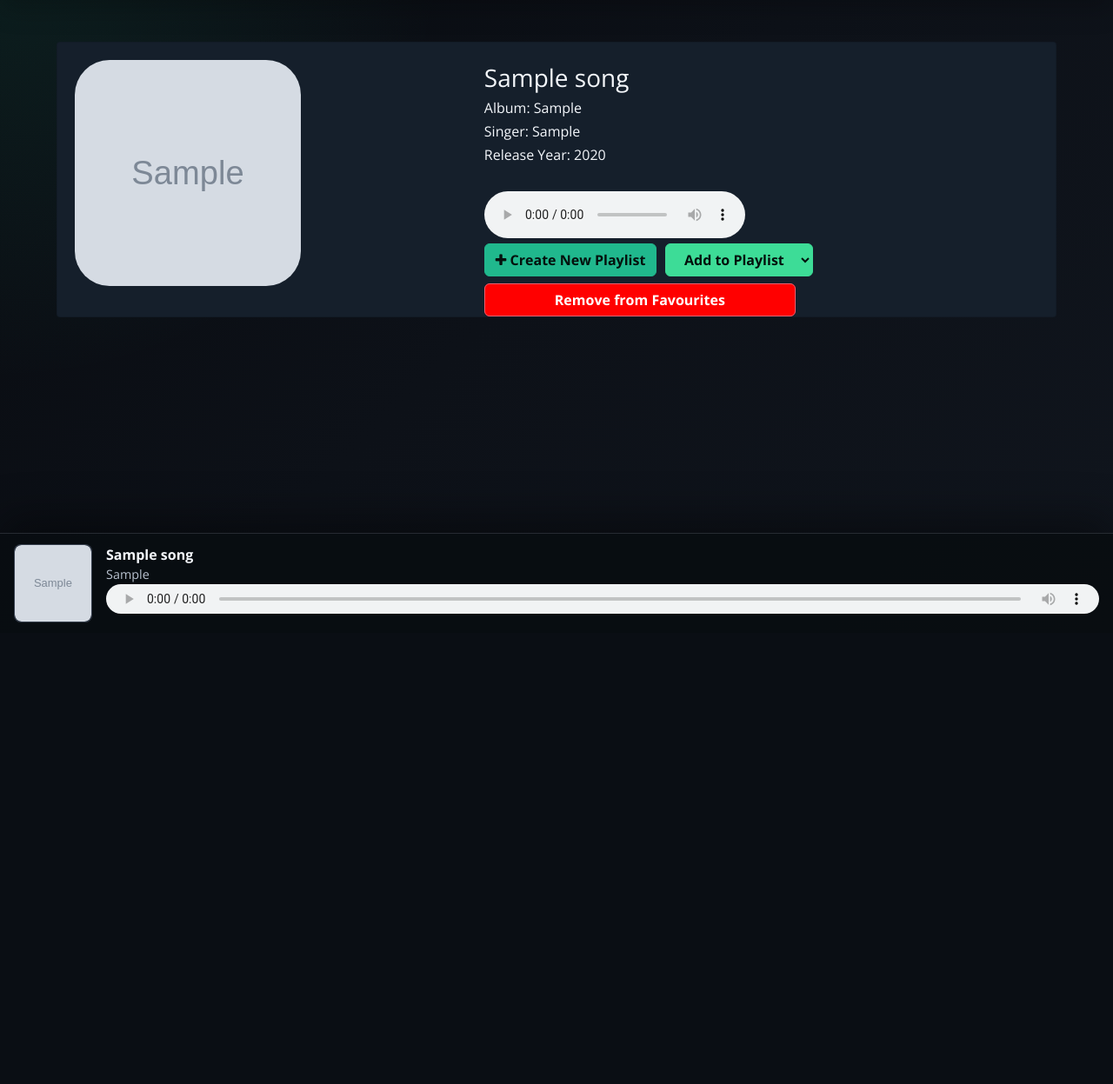
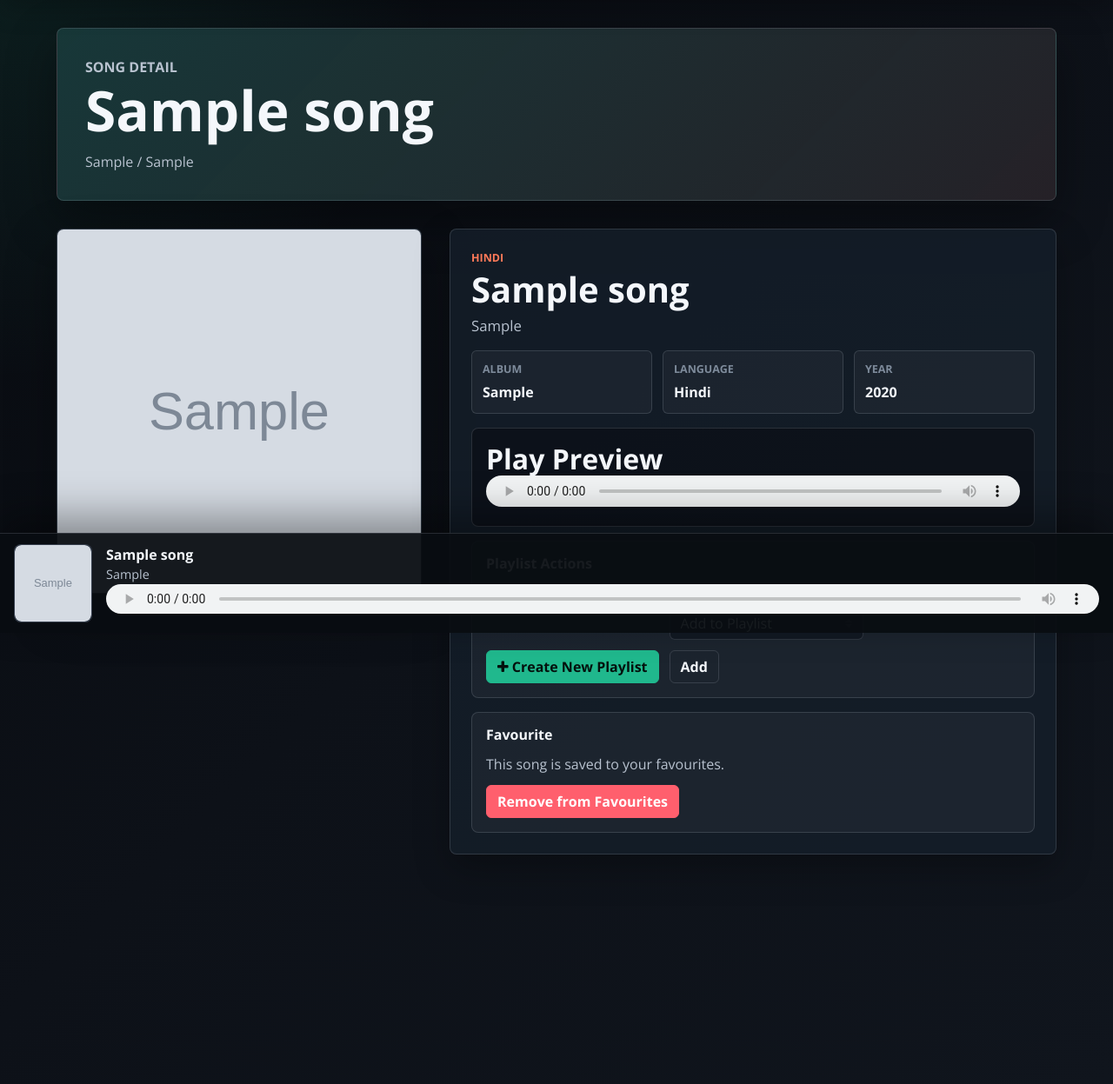
Before and after one commit to shivaydwivedi/DJANGO_MUSIC_PLAYER, a Django app: page /1/ in a window 1280 px wide. Shown: the part 72-1319 px from the top of the page at 87% size. Before the commit the page ends 788 px from the top, so only its background shows below. Run offline with Django 3.2, Linux system fonts and the light colour scheme; a user stored in the database is signed in; tables that the repository leaves empty hold one stand-in row (values such as "Sample post"); grey boxes marked "Sample" are stand-in pictures; some libraries are stand-ins or nearby versions.

Commit message:
feat: redesign song detail experience

```diff
--- a/static/musicapp/css/musicplayer.css
+++ b/static/musicapp/css/musicplayer.css
@@ -577,6 +577,169 @@ hr {
   color: var(--color-text-secondary);
 }
 
+.detail-layout {
+  display: grid;
+  grid-template-columns: minmax(280px, 420px) minmax(0, 1fr);
+  gap: var(--space-6);
+  align-items: start;
+}
+
+.detail-artwork {
+  overflow: hidden;
+  aspect-ratio: 1;
+  background: var(--color-card);
+  border: 1px solid var(--color-border);
+  border-radius: var(--radius-lg);
+  box-shadow: var(--shadow-elevated);
+}
+
+.detail-artwork img {
+  display: block;
+  width: 100%;
+  height: 100%;
+  object-fit: cover;
+}
+
+.detail-artwork-fallback {
+  display: flex;
+  height: 100%;
+  min-height: 280px;
+  align-items: center;
+  justify-content: center;
+  padding: var(--space-5);
+  color: var(--color-text-muted);
+  text-align: center;
+  background:
+    linear-gradient(135deg, rgba(51, 214, 166, 0.14), rgba(255, 122, 89, 0.1)),
+    var(--color-surface-elevated);
+}
+
+.detail-panel {
+  min-width: 0;
+  padding: var(--space-5);
+  background: rgba(21, 31, 43, 0.78);
+  border: 1px solid var(--color-border);
+  border-radius: var(--radius-lg);
+  box-shadow: var(--shadow-card);
+}
+
+.detail-title {
+  margin: 0 0 var(--space-2);
+  overflow-wrap: anywhere;
+  color: var(--color-text);
+  font-size: 2.5rem;
+  font-weight: 800;
+  line-height: 1.08;
+}
+
+.detail-artist {
+  margin: 0 0 var(--space-4);
+  color: var(--color-text-secondary);
+  font-size: 1.05rem;
+}
+
+.metadata-grid {
+  display: grid;
+  grid-template-columns: repeat(auto-fit, minmax(140px, 1fr));
+  gap: var(--space-3);
+  margin: var(--space-4) 0;
+}
+
+.metadata-item {
+  min-width: 0;
+  padding: var(--space-3);
+  background: rgba(244, 247, 251, 0.04);
+  border: 1px solid var(--color-border);
+  border-radius: var(--radius-md);
+}
+
+.metadata-label {
+  display: block;
+  margin-bottom: var(--space-1);
+  color: var(--color-text-muted);
+  font-size: 0.78rem;
+  font-weight: 800;
+  text-transform: uppercase;
+}
+
+.metadata-value {
+  display: block;
+  overflow-wrap: anywhere;
+  color: var(--color-text);
+  font-weight: 700;
+}
+
+.detail-audio {
+  margin: var(--space-4) 0;
+  padding: var(--space-4);
+  background: rgba(8, 11, 16, 0.52);
+  border: 1px solid var(--color-border);
+  border-radius: var(--radius-lg);
+}
+
+.detail-audio audio {
+  width: 100%;
+  height: 36px;
+}
+
+.detail-actions {
+  display: grid;
+  gap: var(--space-4);
+  margin-top: var(--space-4);
+}
+
+.detail-action-card {
+  min-width: 0;
+  padding: var(--space-4);
+  background: rgba(244, 247, 251, 0.04);
+  border: 1px solid var(--color-border);
+  border-radius: var(--radius-lg);
+}
+
+.detail-action-card h2 {
+  margin: 0 0 var(--space-3);
+  color: var(--color-text);
+  font-size: 1rem;
+  font-weight: 800;
+}
+
+.detail-action-row {
+  display: flex;
+  flex-wrap: wrap;
+  gap: var(--space-3);
+  align-items: end;
+}
+
+.detail-action-row .form-field {
+  flex: 1 1 220px;
+}
+
+.detail-action-row .btn {
+  min-height: 38px;
+}
+
+.favourite-status {
+  color: var(--color-text-secondary);
+  margin: 0 0 var(--space-3);
+}
+
+.modal-content {
+  background: var(--color-surface-elevated);
+  color: var(--color-text);
+  border: 1px solid var(--color-border);
+  border-radius: var(--radius-lg);
+}
+
+.modal-header,
+.modal-footer {
+  border-color: var(--color-border);
+}
+
+.close {
+  color: var(--color-text);
+  text-shadow: none;
+}
+
 .hovereffect {
   width: 135px;
   max-width: 100%;
@@ -866,6 +1029,26 @@ body .player audio {
     overflow-x: auto;
     white-space: nowrap;
   }
+
+  .detail-layout {
+    grid-template-columns: 1fr;
+    gap: var(--space-4);
+  }
+
+  .detail-title {
+    font-size: 2rem;
+  }
+
+  .detail-panel,
+  .detail-action-card {
+    padding: var(--space-4);
+  }
+
+  .detail-action-row .btn,
+  .detail-action-row .form-field,
+  .detail-actions .btn {
+    width: 100%;
+  }
 }
 
 @media (prefers-reduced-motion: reduce) {
--- a/templates/musicapp/detail.html
+++ b/templates/musicapp/detail.html
@@ -1,168 +1,142 @@
 {% extends 'base.html' %}
 {% load socialaccount %}
 {% block title %} Detail {% endblock title %}
-{% block header %}
-<style>
-    .heart {
-        font-size: 25px;
-        color: red;
-    }
-</style>
-{% endblock header %}
+
 {% block body %}
-<br>
+
 {% if messages %}
-<ul class="messages" style="width: 600px;margin-left:400px">
+<div class="messages">
     {% for message in messages %}
     <div class="alert alert-success">
-        <strong>Success!</strong> {{message}}
+        <strong>Success!</strong> {{ message }}
         <button type="button" class="close" data-dismiss="alert" aria-label="Close">
             <span aria-hidden="true">&times;</span>
         </button>
     </div>
     {% endfor %}
-</ul>
+</div>
 {% endif %}
-<br>
-<div class="container">
-    <div class="card">
-        <div class="container-fliud">
-            <div class="wrapper row">
-                <div class="preview col-md-5">
 
-                    <div class="preview-pic tab-content">
+<div class="app-page">
+    <section class="page-hero page-hero-compact" aria-labelledby="song-detail-title">
+        <div>
+            <p class="section-kicker">Song Detail</p>
+            <h1 id="song-detail-title">{{ songs.name }}</h1>
+            <p>{{ songs.singer }} / {{ songs.album }}</p>
+        </div>
+    </section>
+
+    <section class="detail-layout" aria-label="{{ songs.name }} details">
+        <div class="detail-artwork">
             {% if songs.song_img %}
-                        <div class="tab-pane active"><img src="{{songs.song_img.url}}" height="300" width="300"
-                                style="padding:20px;border-radius: 60px 60px 60px 60px;"></div>
+            <img src="{{ songs.song_img.url }}" alt="{{ songs.name }} cover">
             {% else %}
-                        <div class="tab-pane active" style="padding:20px;">Cover unavailable</div>
+            <div class="detail-artwork-fallback">Cover unavailable</div>
             {% endif %}
         </div>
 
+        <div class="detail-panel">
+            <p class="section-kicker">{{ songs.language }}</p>
+            <h2 class="detail-title">{{ songs.name }}</h2>
+            <p class="detail-artist">{{ songs.singer }}</p>
+
+            <div class="metadata-grid" aria-label="Song metadata">
+                <div class="metadata-item">
+                    <span class="metadata-label">Album</span>
+                    <span class="metadata-value">{{ songs.album }}</span>
                 </div>
-                <div class="details col-md-6">
-                    <br>
-                    <h3 class="product-title">{{songs.name}}</h3>
-                    <h6>Album: {{songs.album}}</h6>
-                    <h6>Singer: {{songs.singer}}</h6>
-                    <h6>Release Year: {{songs.year}}</h6>
-                    <br>
+                <div class="metadata-item">
+                    <span class="metadata-label">Language</span>
+                    <span class="metadata-value">{{ songs.language }}</span>
+                </div>
+                <div class="metadata-item">
+                    <span class="metadata-label">Year</span>
+                    <span class="metadata-value">{{ songs.year }}</span>
+                </div>
+            </div>
+
+            <div class="detail-audio">
+                <h2 class="section-title">Play Preview</h2>
                 {% if songs.song_file %}
-                    <audio controls>
+                <audio controls aria-label="Audio preview for {{ songs.name }}">
                     <source src="{{ songs.song_file.url }}" type="audio/mpeg">
                 </audio>
                 {% else %}
-                    <p>Audio unavailable.</p>
+                <div class="song-card-audio-unavailable">Audio unavailable.</div>
                 {% endif %}
+            </div>
 
+            <div class="detail-actions">
+                <section class="detail-action-card" aria-labelledby="playlist-actions-title">
+                    <h2 id="playlist-actions-title">Playlist Actions</h2>
+                    <div class="detail-action-row">
+                        <button type="button" class="btn btn-primary" data-toggle="modal" data-target="#createPlaylistModal">
+                            <i class="fa fa-plus" aria-hidden="true"></i> Create New Playlist
+                        </button>
+
+                        <form method="post" class="detail-action-row" aria-label="Add song to an existing playlist">
+                            {% csrf_token %}
+                            <input type="hidden" name="playlist_action" value="add">
+                            <div class="form-field">
+                                <label for="playlist-name-select">Add to playlist</label>
+                                <select id="playlist-name-select" class="custom-select" name="playlist_name">
+                                    <option selected="selected" disabled>Add to Playlist</option>
+                                    {% if playlists %}
+                                    {% for playlist in playlists %}
+                                    <option value="{{ playlist.playlist_name }}">{{ playlist.playlist_name }}</option>
+                                    {% endfor %}
+                                    {% endif %}
+                                </select>
+                            </div>
+                            <button type="submit" class="btn btn-ghost">Add</button>
+                        </form>
+                    </div>
+                </section>
+
+                <section class="detail-action-card" aria-labelledby="favourite-action-title">
+                    <h2 id="favourite-action-title">Favourite</h2>
+                    <p class="favourite-status">{% if is_favourite %}This song is saved to your favourites.{% else %}Save this song to your favourites.{% endif %}</p>
                     <form method="post">
                         {% csrf_token %}
+                        {% if is_favourite %}
+                        <input type="hidden" name="favorite_action" value="remove">
+                        <button type="submit" class="btn btn-danger">Remove from Favourites</button>
+                        {% else %}
+                        <input type="hidden" name="favorite_action" value="add">
+                        <button type="submit" class="btn btn-danger"><i class="fa fa-heart-o" aria-hidden="true"></i> Add to Favourites</button>
+                        {% endif %}
+                    </form>
+                </section>
+            </div>
+        </div>
+    </section>
+</div>
+
+<div class="modal fade" id="createPlaylistModal" tabindex="-1" role="dialog" aria-labelledby="createPlaylistModalLabel" aria-hidden="true">
+    <div class="modal-dialog" role="document">
+        <form method="post" class="modal-content">
+            {% csrf_token %}
             <input type="hidden" name="playlist_action" value="create">
-                        <button style="float: left;" type="button" class="btn btn-primary" data-toggle="modal"
-                            data-target="#exampleModal" data-whatever="@mdo"><i class="fa fa-plus" aria-hidden="true"></i> Create New Playlist</button>
-                        <div class="modal fade" id="exampleModal" tabindex="-1" role="dialog"
-                            aria-labelledby="exampleModalLabel" aria-hidden="true">
-                            <div class="modal-dialog" role="document">
-                                <div class="modal-content">
             <div class="modal-header">
-                                        <h5 class="modal-title" id="exampleModalLabel">New Playlist</h5>
+                <h5 class="modal-title" id="createPlaylistModalLabel">New Playlist</h5>
                 <button type="button" class="close" data-dismiss="modal" aria-label="Close">
                     <span aria-hidden="true">&times;</span>
                 </button>
             </div>
             <div class="modal-body">
-                                        <form>
-                                            <div class="form-group">
-                                                <label for="recipient-name" class="col-form-label">Name</label>
-                                                <input type="text" class="form-control" id="recipient-name"
-                                                    name="playlist_name">
+                <div class="form-field">
+                    <label for="new-playlist-name">Name</label>
+                    <input type="text" class="form-control" id="new-playlist-name" name="playlist_name">
+                </div>
+            </div>
+            <div class="modal-footer">
+                <button type="button" class="btn btn-ghost" data-dismiss="modal">Close</button>
+                <button type="submit" class="btn btn-primary">Create Playlist</button>
             </div>
         </form>
     </div>
-                                    <div class="modal-footer">
-                                        <button type="button" class="btn btn-secondary"
-                                            data-dismiss="modal">Close</button>
-                                        <button type="Submit" class="btn btn-primary">Create Playlist</button>
-                                    </div>
-                                </div>
-                            </div>
-                        </div>
-                    </form>
-
-                    <form method="post">
-                        {% csrf_token %}
-                        <input type="hidden" name="playlist_action" value="add">
-                        <select style="margin-left: 10px;width: 170px;" class="btn btn-success"
-                            onChange="form.submit();" name="playlist_name">
-                            <option selected="selected" disabled style="color: black;">Add to Playlist</option>
-                            {% if playlists %}
-                            {% for playlist in playlists %}
-                            <option value={{playlist.playlist_name}}>{{playlist.playlist_name}}</option>
-                            {% endfor %}
-                            {% endif %}
-                        </select>
-                    </form>
-
-                    <form method="post">
-                        {% csrf_token %}
-                        {% if is_favourite %}
-                        <span class="d-flex align-items-center mt-2 ml-2">
-                            <!-- <i class="heart fa fa-heart my-auto"></i> -->
-                            <input type="hidden" name="favorite_action" value="remove">
-                            <button type="submit" class="btn btn-danger btn-block"
-                                style="width: 358px;margin-left:-8px;background-color: red;">Remove from Favourites</button>
-                        </span>
-                        {% else %}
-                        <span class="d-flex align-items-center mt-2 ml-2">
-                            <!-- <i class="heart fa fa-heart my-auto"></i> -->
-                            <input type="hidden" name="favorite_action" value="add">
-                            <button type="submit" class="btn btn-danger btn-block"
-                                style="width: 358px;margin-left:-8px;background-color: red;"><i class="heart fa fa-heart-o my-auto" style="color:white"></i> Add to Favourites</button>
-                        </span>
-
-                        {% endif %}
-                    </form>
-
-
-
-                </div>
-            </div>
-        </div>
-    </div>
 </div>
 
-<footer class="footer">
-    <div class="player" style="padding-left: 10px;padding-top:10px;background-color: #459dfb;">
-        {% if last_played %}
-        {% if last_played.song_img %}
-        <div class="left"><img src="{{last_played.song_img.url}}" height="90" width="90"
-                style="border-radius: 10px 10px 10px 10px;"></div>
-        {% else %}
-        <div class="left" style="height: 90px;width: 90px;color: white;">Cover unavailable</div>
-        {% endif %}
-        <div class="right">
-            <div class="top">
-                <a class="song" style="margin-left: 15px;color: white;">{{last_played.name}}</a>
-                <a class="artist" style="margin-left: 15px;color:white">{{last_played.album}}</a>
-            </div>
-            <div class="bottom">
-                {% if last_played.song_file %}
-                <audio controls="" _autoplay="" name="media"
-                    style="margin-left: 20px;margin-bottom: 10px;width: 1245px;height:30px">
-                    <source src="{{last_played.song_file.url}}" type="audio/mpeg"></audio>
-                {% else %}
-                <a class="song" style="margin-left: 15px;color: white;">Audio unavailable.</a>
-                {% endif %}
-            </div>
-        </div>
-        {% else %}
-        <div class="right">
-            <div class="top">
-                <a class="song" style="margin-left: 15px;color: white;">No song is ready to play yet.</a>
-            </div>
-        </div>
-        {% endif %}
-    </div>
-</footer>
+{% include 'musicapp/partials/player.html' with first_time=True %}
 
 {% endblock body %}
```
Lines whose indentation alone changed are shown as unchanged.
